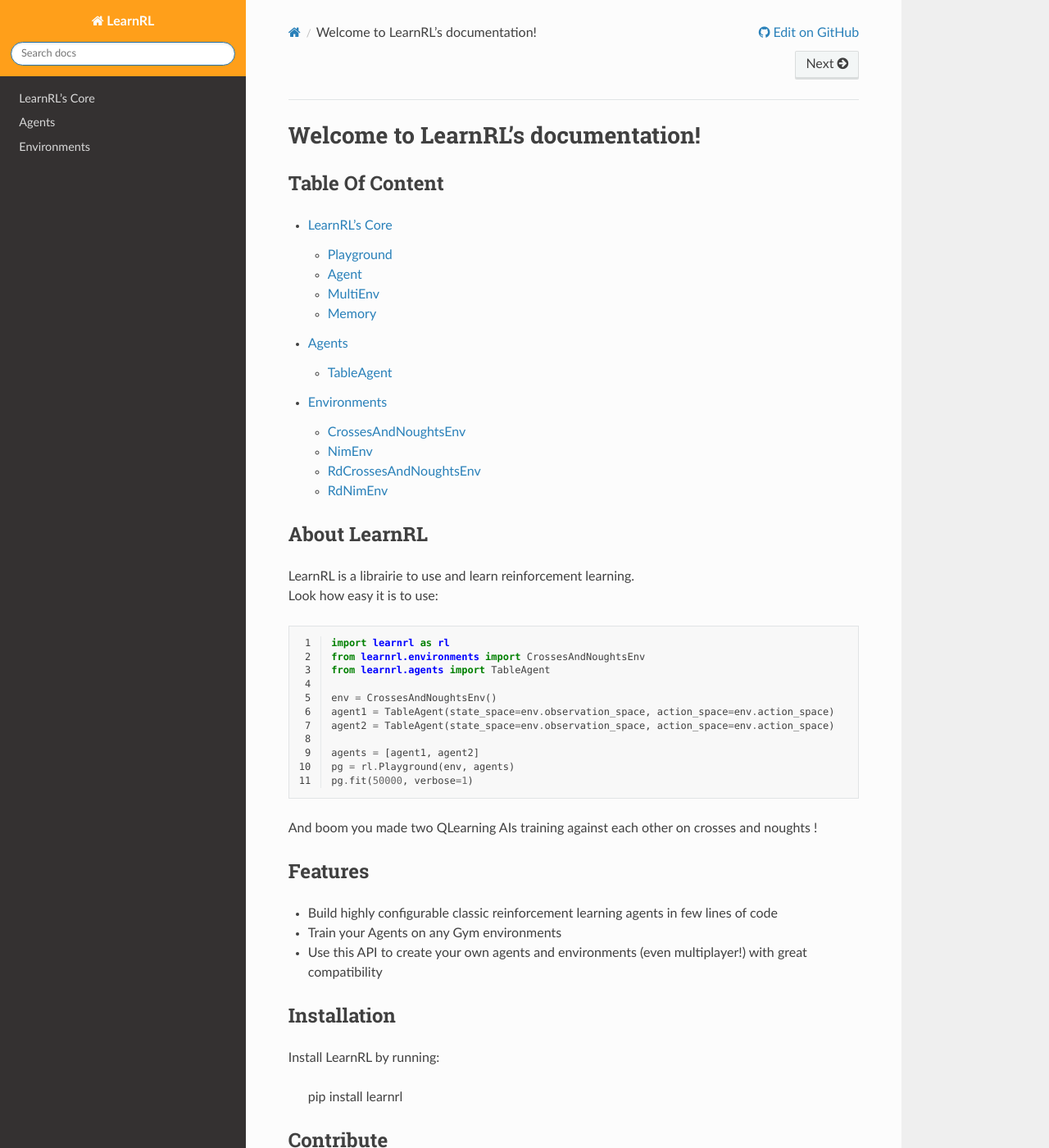
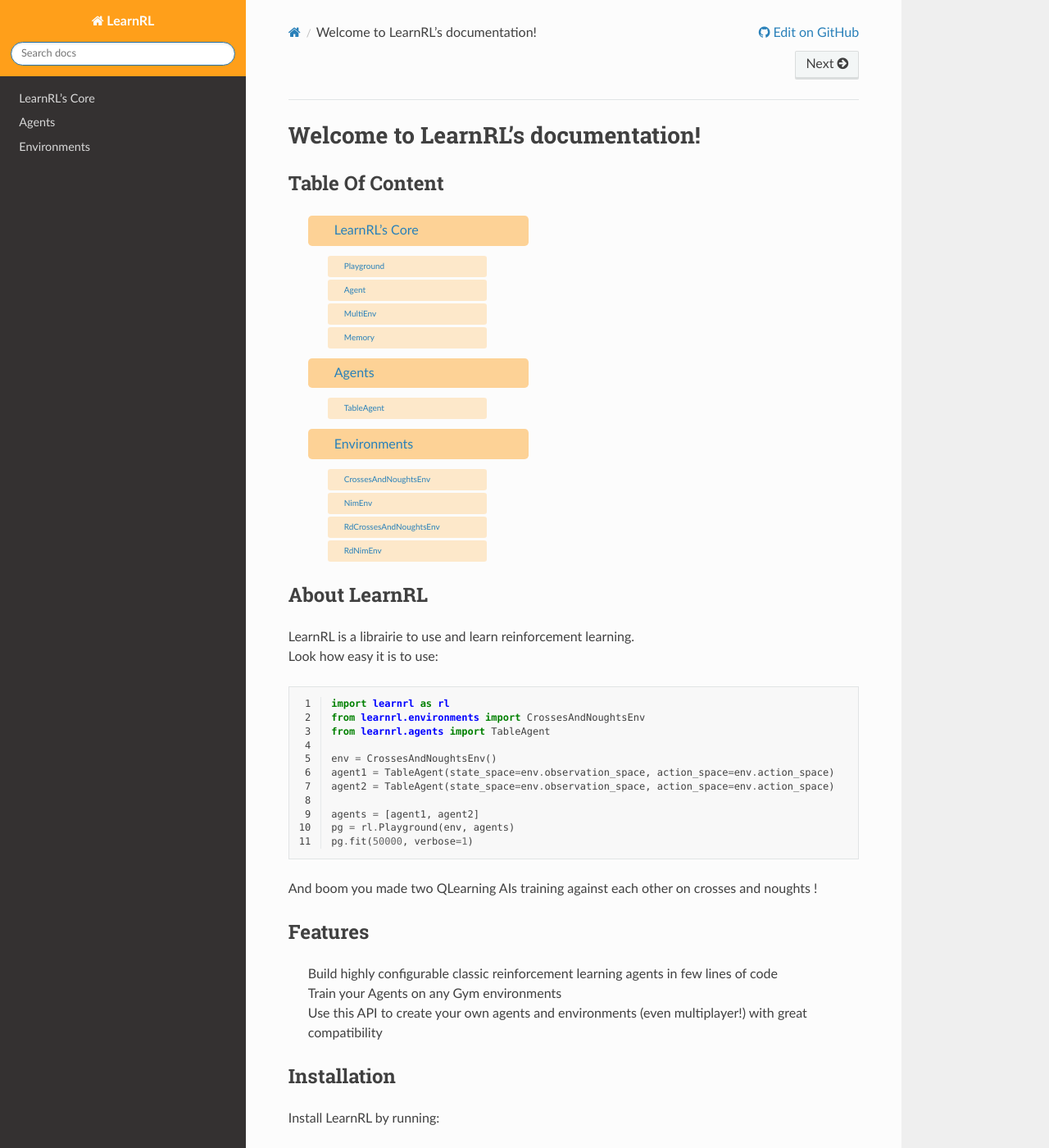
Before and after one commit to MathisFederico/LearnRL, a Sphinx documentation site: the page built from docs/index.rst, in a window 1280 px wide and 1400 px high. Shown: the whole window at 82% size. Built offline with Sphinx 7.4.7 and the Read the Docs theme 2.0.0, drawn with Linux system fonts in a browser that asks for light colours.

Commit message:
Changed list styling

```diff
--- a/docs/_static/styles/custom.css
+++ b/docs/_static/styles/custom.css
@@ -11,6 +11,44 @@
 .version {
     color: rgba(255, 255, 255, 0.5) !important;
 }
+
+/* Change list behavior */
+
+.rst-content li.toctree-l1 > a {
+    background: hsla(35, 100%, 60%, 0.5) !important;
+    position: relative;
+    display: block;
+    width: 40%;
+    padding: .4em .4em .4em 2em;
+    margin-top: .4em;
+    margin-bottom: .4em;
+    border-radius: .3em;
+}
+
+.rst-content li.toctree-l2 > a {
+    background: hsla(35, 100%, 80%, 0.5) !important;
+    position: relative;
+    display: block;
+    font-size: x-small;
+    width: 30%;
+    padding: .1em .1em .1em 2em;
+    margin-top: .3em;
+    margin-bottom: .3em;
+    border-radius: .3em;
+}
+
+.rst-content li > a:hover {
+    background: hsla(35, 100%, 60%, 1) !important;
+}
+
+.rst-content li {
+    list-style-type: none !important;
+}
+
+.rst-content li a:visited {
+    color: rgb(0, 0, 0);
+}
+
 
 /* Show reference in a box */
 dl.class,
```
